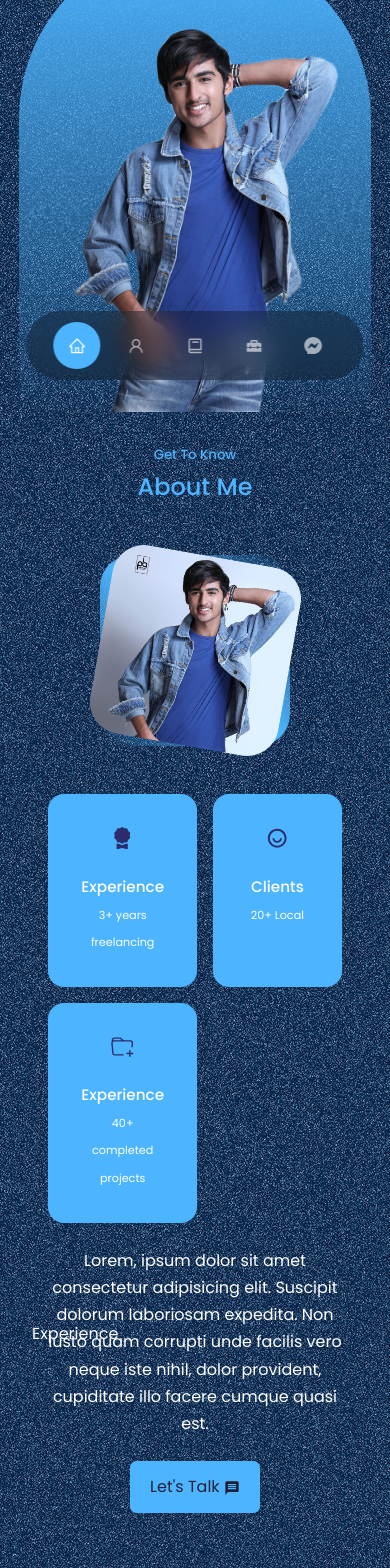
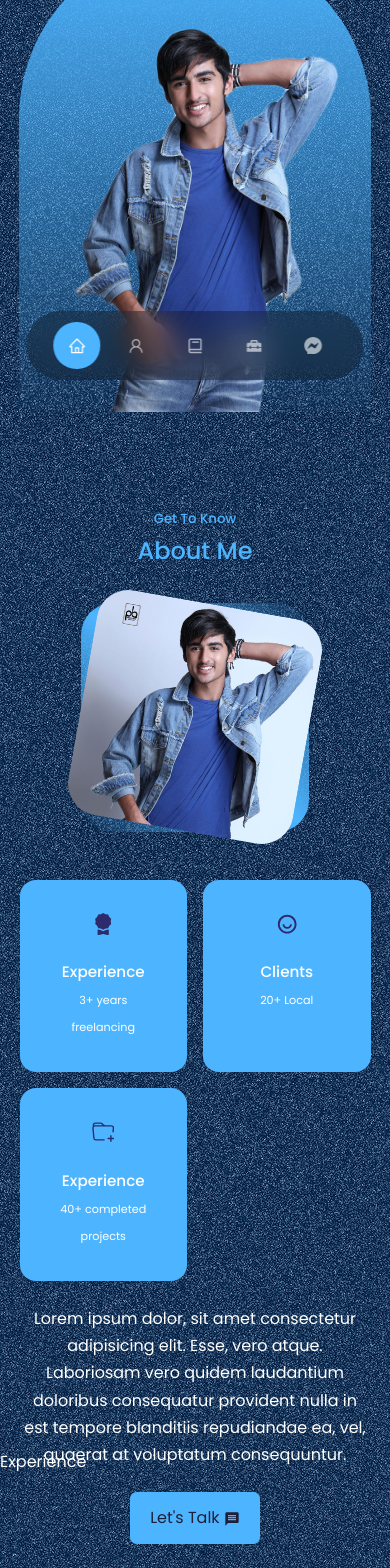
Before and after one commit to Solumba/my-portofolio, a React (Create React App) app: page / in a window 390 px wide. Shown: the part 432-2000 px from the top of the page. Built offline with nearby package versions, Linux system fonts and the light colour scheme.

Commit message:
making corrections

```diff
--- a/src/components/about/About.jsx
+++ b/src/components/about/About.jsx
@@ -36,7 +36,7 @@ const About = () => {
             </article>
           </div>
           <p>
-              Lorem, ipsum dolor sit amet consectetur adipisicing elit. Suscipit dolorum laboriosam expedita. Non iusto quam corrupti unde facilis vero neque iste nihil, dolor provident, cupiditate illo facere cumque quasi est.
+              Lorem ipsum dolor, sit amet consectetur adipisicing elit. Esse, vero atque. Laboriosam vero quidem laudantium doloribus consequatur provident nulla in est tempore blanditiis repudiandae ea, vel, quaerat at voluptatum consequuntur.
           </p>
 
           <a href="#contact" className="btn btn-primary">
--- a/src/style.css
+++ b/src/style.css
@@ -125,7 +125,7 @@ img {
     }
 
     section {
-        margin: 6rem;
+        margin-top: 6rem;
     }
 }
 
@@ -135,7 +135,7 @@ img {
         width: var(--container-width-sm);
     }
 
-    section {
-        margin: 2rem;
+    section > h2{
+        margin-bottom: 2rem;
     }
 }
```
